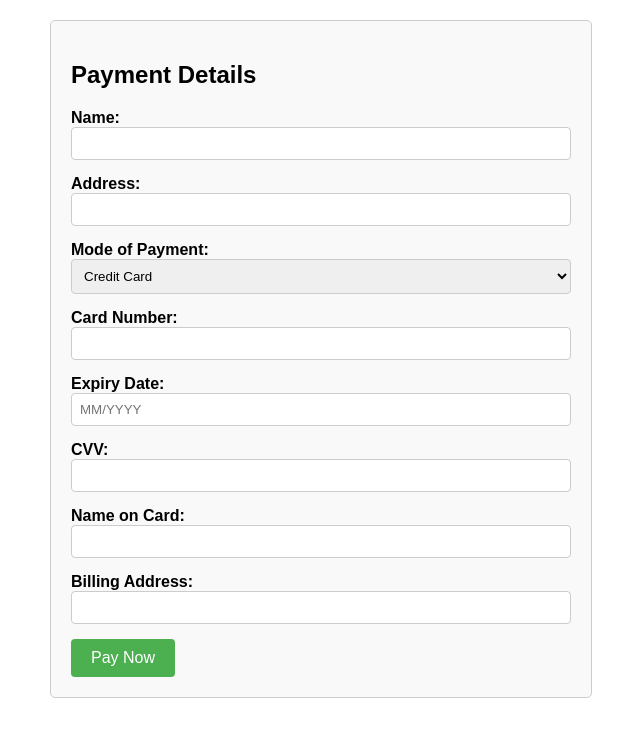
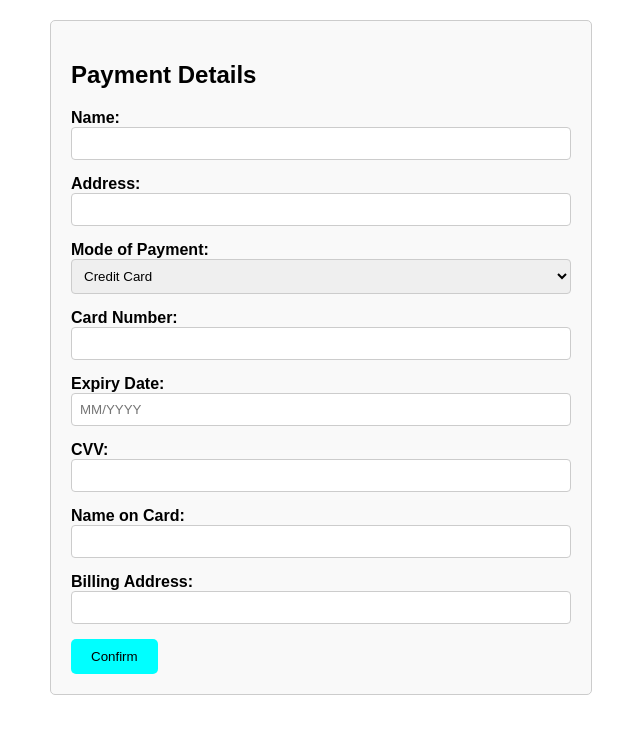
Before and after one commit to Shielamaye/it28-ecommerce-m-margallo, a plain HTML site: page payment.html in a window 1280 px wide. Shown: the whole page, without its empty margins (319-959 px from the left). Drawn offline with Linux system fonts and the light colour scheme.

Commit message:
added payment

```diff
--- a/payment.html
+++ b/payment.html
@@ -3,7 +3,7 @@
 <head>
     <meta charset="UTF-8">
     <meta name="viewport" content="width=device-width, initial-scale=1.0">
-    <title>Shopee-like Payment</title>
+    <title>Sheila</title>
     <style>
         /* Some basic styling for demonstration purposes */
         body {
@@ -88,7 +88,9 @@
                 <label for="billing_address">Billing Address:</label>
                 <input type="text" id="billing_address" name="billing_address">
             </div>
-            <input type="submit" value="Pay Now">
+            <a href="logistics.html" style="text-decoration: none;">
+                <button style="background-color: aqua; padding: 10px 20px; border: none; border-radius: 5px; cursor: pointer; align-items: center;">Confirm</button>
+            </a>
         </form>
     </div>
 </body>
```
